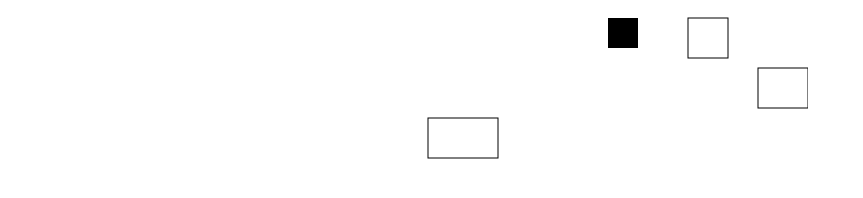
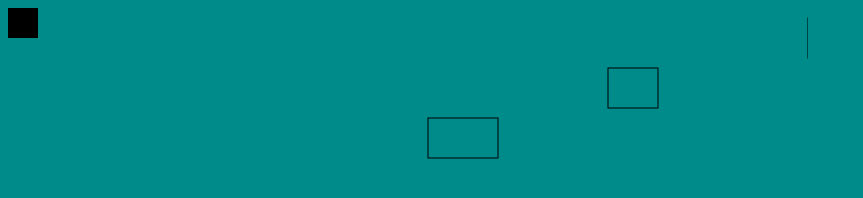
Before and after one commit to KartikJha/color-sticks, a website built with webpack: page index.html in a window 1280 px wide. Shown: the whole page, without its empty margins (0-863 px from the left). Built offline with nearby package versions, Linux system fonts and the light colour scheme.

Commit message:
feat: single player mode initial commit

```diff
--- a/index.html
+++ b/index.html
@@ -1,5 +1,5 @@
 <html>
-  <body>
+  <body style="background-color: darkcyan;">
     <canvas id="canvas" width="800" height="600"></canvas>
   </body>
   <script type="text/javascript" src="bundle.js"></script>
--- a/src/GameManager.ts
+++ b/src/GameManager.ts
@@ -1,7 +1,8 @@
-import Player from "./Player";
+import Player from "./Player/Player";
 import Level from "./Level";
 import ColorStick from "./ColorStick";
 import { CANVAS_DIMENSION } from "./constant";
+import PlayerInputHandler from "./Player/PlayerInputHandler";
 
 class GameManager {
   public constructor(level: Level, canvas: HTMLCanvasElement) {
@@ -13,24 +14,26 @@ class GameManager {
       console.error("Empty level");
       return;
     }
-    const playerPosition = level.getListOfColorStick()[0].getPosition();
-    const player = new Player(playerPosition);
+    // const playerPosition = level.getListOfColorStick()[0].getPosition();
+    const player = new Player();
+    // player
     this.draw(
       level,
       canvas.getContext("2d") as CanvasRenderingContext2D,
-      player
+      new PlayerInputHandler(player)
     );
   }
 
   public draw(
     level: Level,
     canvasContext: CanvasRenderingContext2D,
-    player: Player
+    playerWithInputHandler: PlayerInputHandler
   ): void {
     /**
      * draw each colorstick and
      * update its position for next redraw
      */
+    const player = playerWithInputHandler.targetObject;
     canvasContext.clearRect(
       0,
       0,
@@ -42,14 +45,16 @@ class GameManager {
       colorStick.draw(canvasContext);
       colorStick.updatePosition();
     });
+    playerWithInputHandler.reactToBufferedInputs();
     player.draw(canvasContext);
-    setTimeout(
-      (): void =>
-        requestAnimationFrame((): void =>
-          this.draw(level, canvasContext, player)
-        ),
-      140
-    );
+    // setTimeout(
+    //   (): number =>
+    //     requestAnimationFrame((): void =>
+    //       this.draw(level, canvasContext, playerWithInputHandler)
+    //     ),
+    //     250
+    // );
+    setTimeout((): void => this.draw(level, canvasContext, playerWithInputHandler), 250)
     // requestAnimationFrame((): void => this.draw(level, canvasContext, player));
   }
 }
--- a/src/Player.ts
+++ b/src/Player/Player.ts
@@ -1,10 +1,15 @@
-import GameObject from "./interfaces/GameObject";
-import Position from "./interfaces/Position";
+import GameObject from "../interfaces/GameObject";
+import Position from "../interfaces/Position";
 
 export default class Player implements GameObject {
+
   private position: Position;
 
-  public constructor(position: Position) {
+  clear: Function;
+
+  setupInputListener: Function;
+
+  public constructor(position : Position = {x: 0, y: 0}) {
     this.position = position;
   }
 
@@ -16,4 +21,8 @@ export default class Player implements GameObject {
     const { x, y } = this.position;
     context.fillRect(x, y, 30, 30);
   }
+
+  public updatePosition(position: Position) {
+    this.position = position;
+  }
 }
--- /dev/null
+++ b/src/Player/PlayerInputHandler.ts
@@ -0,0 +1,44 @@
+import GameObject from "../interfaces/GameObject"
+import InputHandler from "../interfaces/InputHandler"
+import Player from "./Player"
+
+class PlayerInputHandler implements InputHandler {
+  targetObject: Player
+  inputBuffer: Array<KeyboardEvent>
+//   reactToBufferedInputs: () => {}
+  constructor(targetObject: Player) {
+    this.targetObject = targetObject;
+    this.inputBuffer = [];
+    document.addEventListener('keydown', event => this.inputBuffer.push(event))
+  }
+
+  reactToBufferedInputs (): void {
+    this.inputBuffer.forEach(this.inputHandler.bind(this));
+    this.inputBuffer = [];
+  }
+
+  inputHandler(event: KeyboardEvent): void {
+    const position = this.targetObject.getPosition()
+
+    switch (event.key) {
+      case 'ArrowUp':
+        // this.targetObject.updatePosition() // Custom logic in the GameObject class will handle the position change
+        console.log('Up arrow pressed')
+        break
+      case 'ArrowDown':
+        // this.targetObject.updatePosition()
+        console.log('Down arrow pressed')
+        break
+      case 'ArrowLeft':
+        this.targetObject.updatePosition({...position, x: position.x - 5})
+        console.log('Left arrow pressed')
+        break
+      case 'ArrowRight':
+        this.targetObject.updatePosition({...position, x: position.x + 5})
+        console.log('Right arrow pressed')
+        break
+    }
+  }
+}
+
+export default PlayerInputHandler;
--- a/src/interfaces/GameObject.ts
+++ b/src/interfaces/GameObject.ts
@@ -4,6 +4,7 @@ interface GameObject {
   getPosition: () => Position;
   draw: Function;
   clear: Function;
+  updatePosition: Function;
 }
 
 export default GameObject;
--- /dev/null
+++ b/src/interfaces/InputHandler.ts
@@ -0,0 +1,8 @@
+import GameObject from "./GameObject"
+
+interface InputHandler {
+  targetObject: GameObject
+  inputHandler: (event: KeyboardEvent) => void
+}
+
+export default InputHandler;
```
Also changed, not shown: 1 other file.
